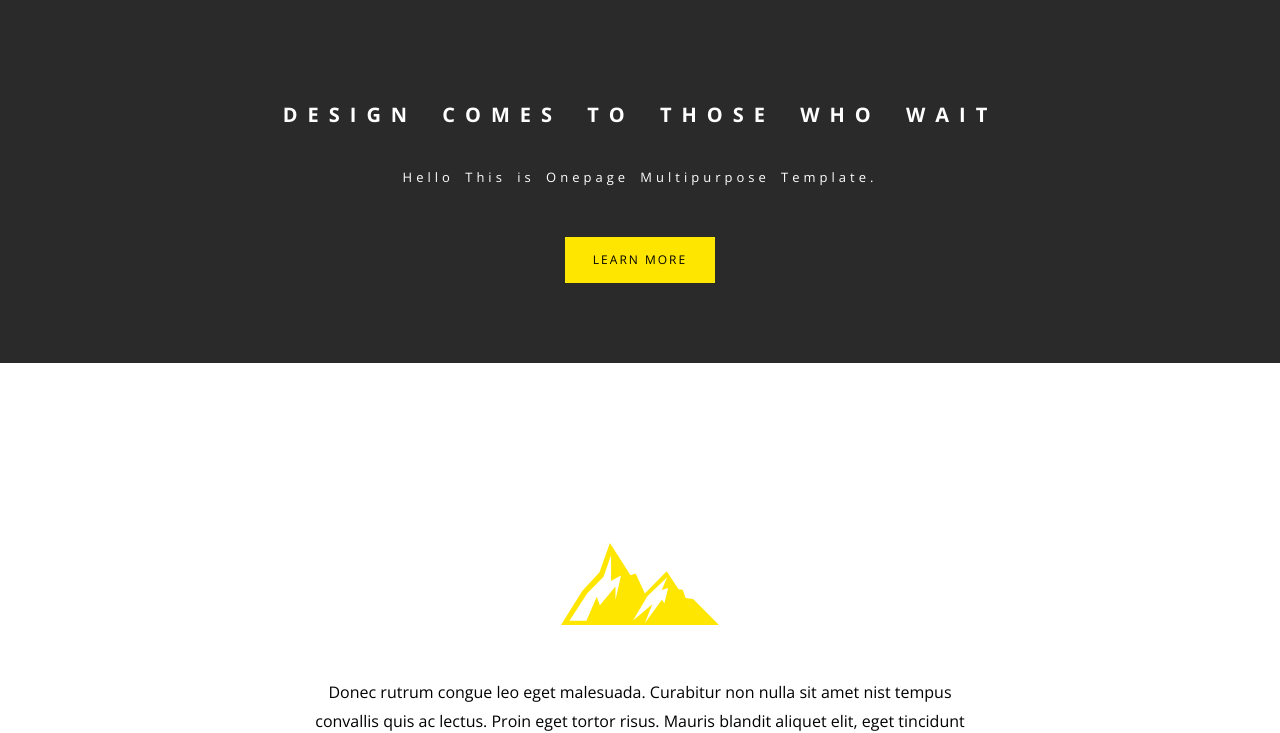
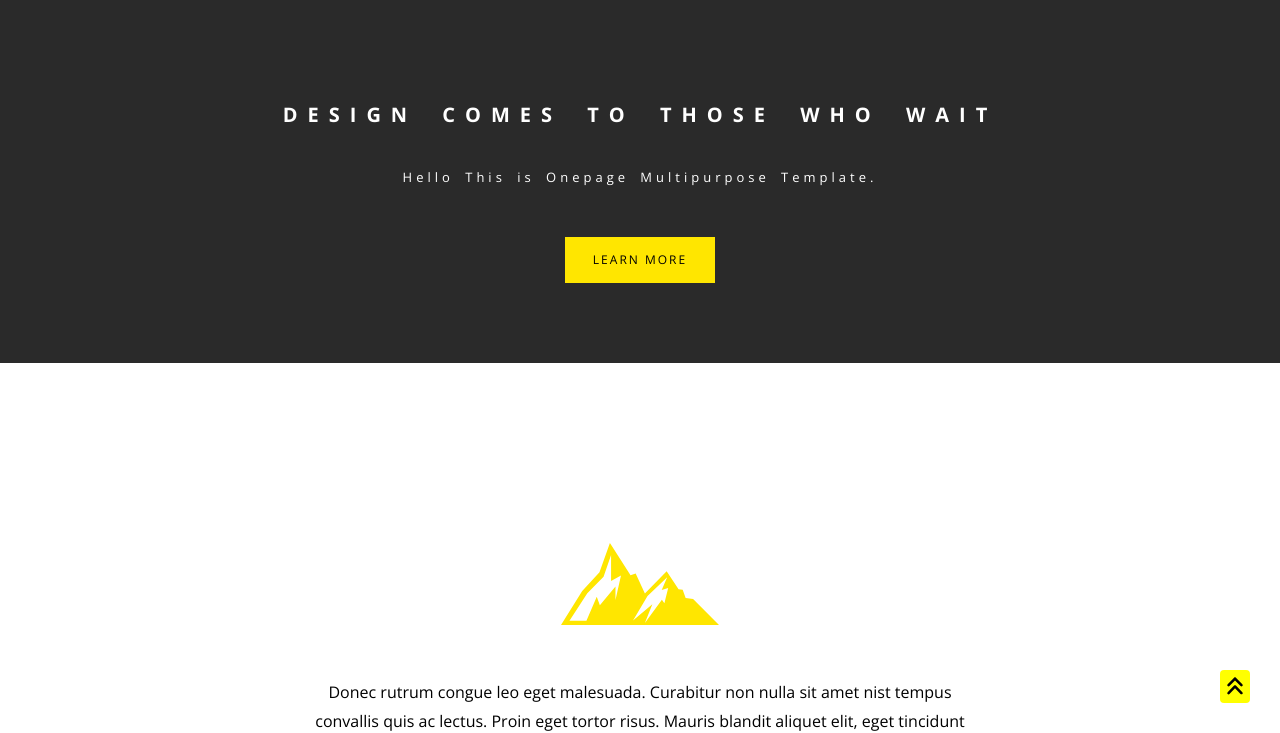
Before and after one commit to Mazen-WebDev/Sparkle-WebSite, a plain HTML site: page index.html in a window 1280 px wide. Shown: the part 67-800 px from the top of the page. Drawn offline with nearby package versions, Linux system fonts and the light colour scheme; a web font is replaced by a local one.

Commit message:
Update style.css

```diff
--- a/style.css
+++ b/style.css
@@ -62,7 +62,7 @@ body {
     border-radius: 4px;
     cursor: pointer;
     position: fixed;
-    right: -30px;
+    right: 30px;
     bottom: 30px;
     z-index: 999999999;
     transition: .3s;
```
